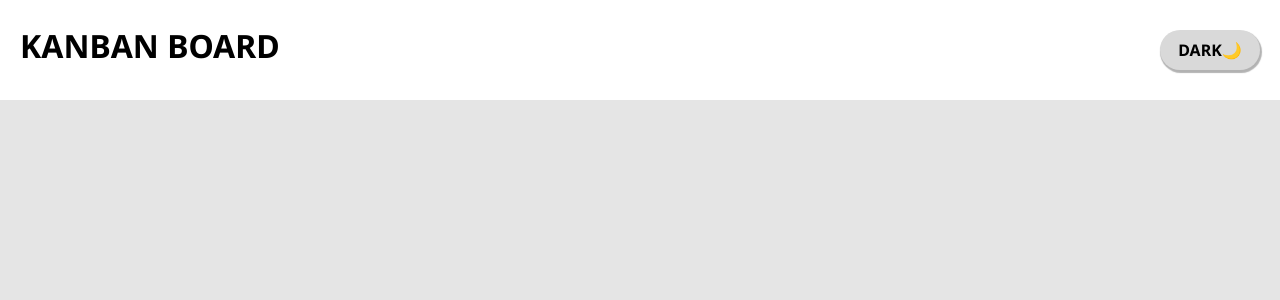
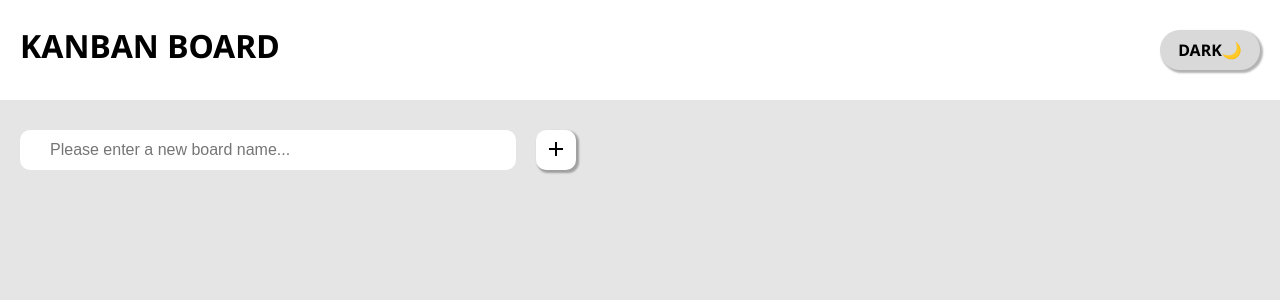
Before and after one commit to wonyj0228/kanban-board, a React (Create React App) app: page / in a window 1280 px wide. Shown: the top 300 px of the page. Built offline with nearby package versions, Linux system fonts and the light colour scheme.

Commit message:
Board 추가

```diff
--- a/src/App.tsx
+++ b/src/App.tsx
@@ -1,5 +1,9 @@
 import React from 'react';
+import { useForm } from 'react-hook-form';
+import { useRecoilState } from 'recoil';
 import { styled } from 'styled-components';
+import { boardState } from './atom';
+import Board from './components/Board';
 
 const Wrapper = styled.div`
   margin: 0 auto;
@@ -23,7 +27,7 @@ const BtnMode = styled.div`
   width: 100px;
   border-radius: 20px;
   background-color: ${(props) => props.theme.btnBgColor};
-  box-shadow: 1px 2px 1px 1px rgba(0, 0, 0, 0.3);
+  box-shadow: 2px 2px 2px 1px rgba(0, 0, 0, 0.3);
   cursor: pointer;
   span {
     font-weight: bold;
@@ -38,7 +42,68 @@ const Body = styled.div`
   background-color: ${(props) => props.theme.bodyBgColor};
 `;
 
+const NewBoardForm = styled.form`
+  height: 40px;
+  margin-bottom: 70px;
+  display: flex;
+`;
+const NewBoardInput = styled.input`
+  width: 40%;
+  min-width: 350px;
+  margin-right: 20px;
+  padding: 5px 30px;
+  box-sizing: border-box;
+  border: none;
+  border-radius: 10px;
+  font-size: 1rem;
+`;
+const NewBoardBtn = styled.button`
+  width: 40px;
+  background-color: white;
+  border: none;
+  border-radius: 10px;
+  box-shadow: 2px 2px 2px 1px rgba(0, 0, 0, 0.3);
+  cursor: pointer;
+`;
+const DeleteBox = styled.div`
+  display: flex;
+  justify-content: center;
+  align-items: center;
+  height: 80px;
+  background-color: ${(props) => props.theme.btnBgColor};
+  border-radius: 10px;
+  cursor: pointer;
+  span {
+    font-size: 50px;
+  }
+`;
+const BoardsBox = styled.div`
+  margin-bottom: 80px;
+  display: flex;
+  overflow-x: auto;
+`;
+
+interface INewBoard {
+  boardName: string;
+}
+
 function App() {
+  const { register, setValue, handleSubmit } = useForm<INewBoard>();
+  const [boards, setBoards] = useRecoilState(boardState);
+  const boardKeys = Object.keys(boards);
+
+  const onValid = (data: INewBoard) => {
+    setBoards((prev) => {
+      const updateBoards = { ...prev };
+      updateBoards[Date.now()] = {
+        name: data.boardName,
+        todo: [],
+      };
+      return updateBoards;
+    });
+    setValue('boardName', '');
+  };
+
   return (
     <Wrapper>
       <Header>
@@ -48,7 +113,28 @@ function App() {
         </BtnMode>
       </Header>
 
-      <Body></Body>
+      <Body>
+        <NewBoardForm onSubmit={handleSubmit(onValid)}>
+          <NewBoardInput
+            {...register('boardName', { required: true })}
+            placeholder="Please enter a new board name..."
+          />
+          <NewBoardBtn>
+            <span className="material-symbols-outlined">add</span>
+          </NewBoardBtn>
+        </NewBoardForm>
+        <BoardsBox>
+          {boardKeys.map((boardKey) => (
+            <Board key={boardKey} id={Number(boardKey)} />
+          ))}
+        </BoardsBox>
+
+        {boardKeys.length > 0 ? (
+          <DeleteBox>
+            <span className="material-symbols-outlined">delete</span>
+          </DeleteBox>
+        ) : null}
+      </Body>
     </Wrapper>
   );
 }
--- /dev/null
+++ b/src/atom.ts
@@ -0,0 +1,28 @@
+import { atom } from 'recoil';
+
+/*
+{
+    123546521 : {
+        name : 'todo',
+        todo : [{key, text}, {} ]
+    }
+}
+*/
+interface IToDo {
+  key: number;
+  text: string;
+}
+
+interface IBoard {
+  name: string;
+  todo: IToDo[];
+}
+
+interface IBoards {
+  [key: number]: IBoard;
+}
+
+export const boardState = atom<IBoards>({
+  key: 'boards',
+  default: {},
+});
--- /dev/null
+++ b/src/components/Board.tsx
@@ -0,0 +1,51 @@
+import { useRecoilValue } from 'recoil';
+import styled from 'styled-components';
+import { boardState } from '../atom';
+
+const BoardWrapper = styled.div`
+  min-width: 400px;
+  min-height: 500px;
+  background-color: hsla(0, 0%, 100%, 0.5);
+  height: 100px;
+  margin-right: 50px;
+  border-top: ${(props) => props.theme.boardTop};
+  padding: 10px 30px;
+`;
+
+const Top = styled.div`
+  display: flex;
+  align-items: center;
+  justify-content: space-between;
+  height: 50px;
+  margin-bottom: 20px;
+`;
+const TopTitle = styled.span`
+  font-size: 25px;
+  font-weight: bold;
+`;
+const TopBtn = styled.div`
+  width: 50px;
+  text-align: center;
+  cursor: pointer;
+`;
+
+interface IProps {
+  id: number;
+}
+
+const Board = ({ id }: IProps) => {
+  const boards = useRecoilValue(boardState);
+
+  return (
+    <BoardWrapper>
+      <Top>
+        <TopTitle>{boards[id].name}</TopTitle>
+        <TopBtn>
+          <span className="material-symbols-outlined">add</span>
+        </TopBtn>
+      </Top>
+    </BoardWrapper>
+  );
+};
+
+export default Board;
--- a/src/index.tsx
+++ b/src/index.tsx
@@ -2,6 +2,7 @@ import ReactDOM from 'react-dom/client';
 import App from './App';
 import { createGlobalStyle, ThemeProvider } from 'styled-components';
 import { lightTheme } from './theme';
+import { RecoilRoot } from 'recoil';
 
 const GlobalStyle = createGlobalStyle`
     html, body, div, span, applet, object, iframe,
@@ -59,10 +60,12 @@ const root = ReactDOM.createRoot(
 root.render(
   // <React.StrictMode>
   <>
-    <ThemeProvider theme={lightTheme}>
-      <GlobalStyle />
-      <App />
-    </ThemeProvider>
+    <RecoilRoot>
+      <ThemeProvider theme={lightTheme}>
+        <GlobalStyle />
+        <App />
+      </ThemeProvider>
+    </RecoilRoot>
   </>
 
   // </React.StrictMode>
--- a/src/styled.d.ts
+++ b/src/styled.d.ts
@@ -5,5 +5,6 @@ declare module 'styled-components' {
     bodyBgColor: string;
     headerBgColor: string;
     btnBgColor: string;
+    boardTop: string;
   }
 }
--- a/src/theme.ts
+++ b/src/theme.ts
@@ -4,9 +4,11 @@ export const lightTheme: DefaultTheme = {
   bodyBgColor: '#E5E5E5',
   headerBgColor: '#FFFFFF',
   btnBgColor: '#D9D9D9',
+  boardTop: '3px solid black',
 };
 export const darkTheme: DefaultTheme = {
   bodyBgColor: '#0D1B2A',
   headerBgColor: '#0D1B2A',
   btnBgColor: '#E0E1DD',
+  boardTop: '3px solid white',
 };
```
